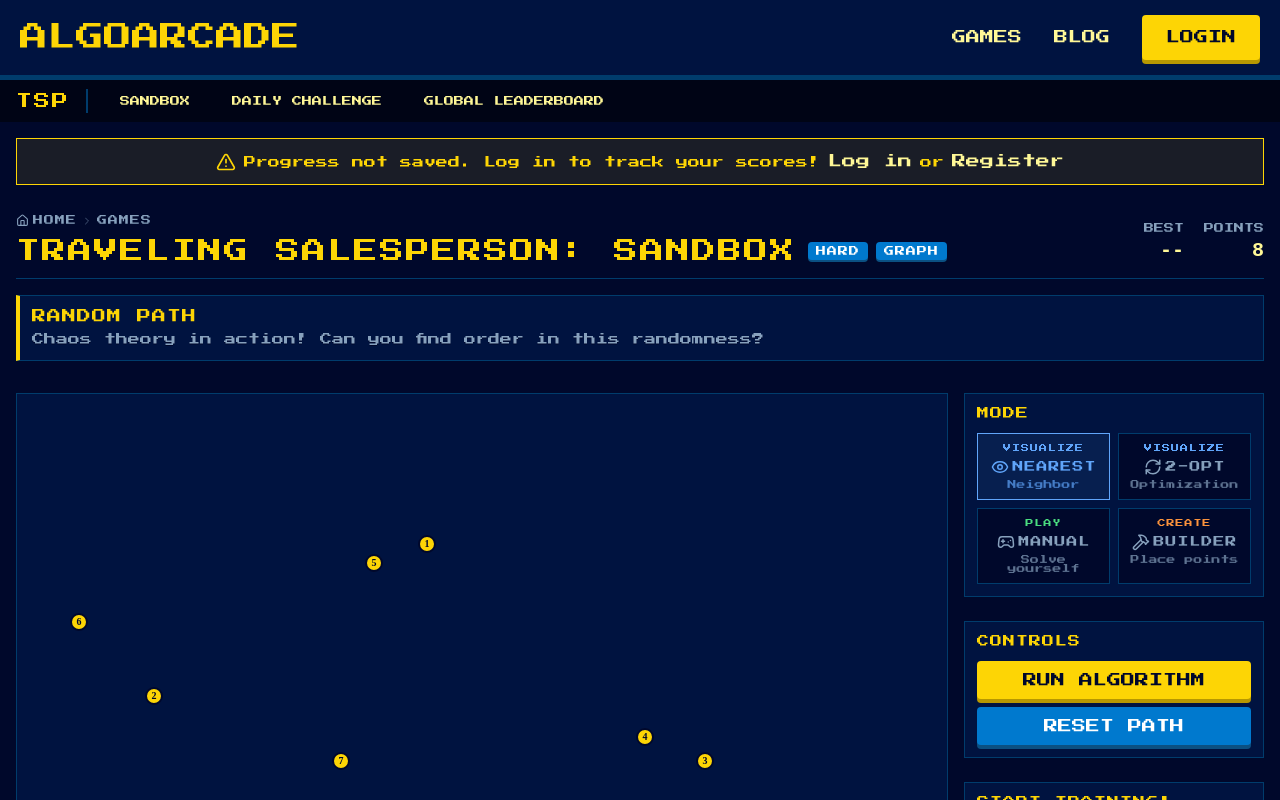
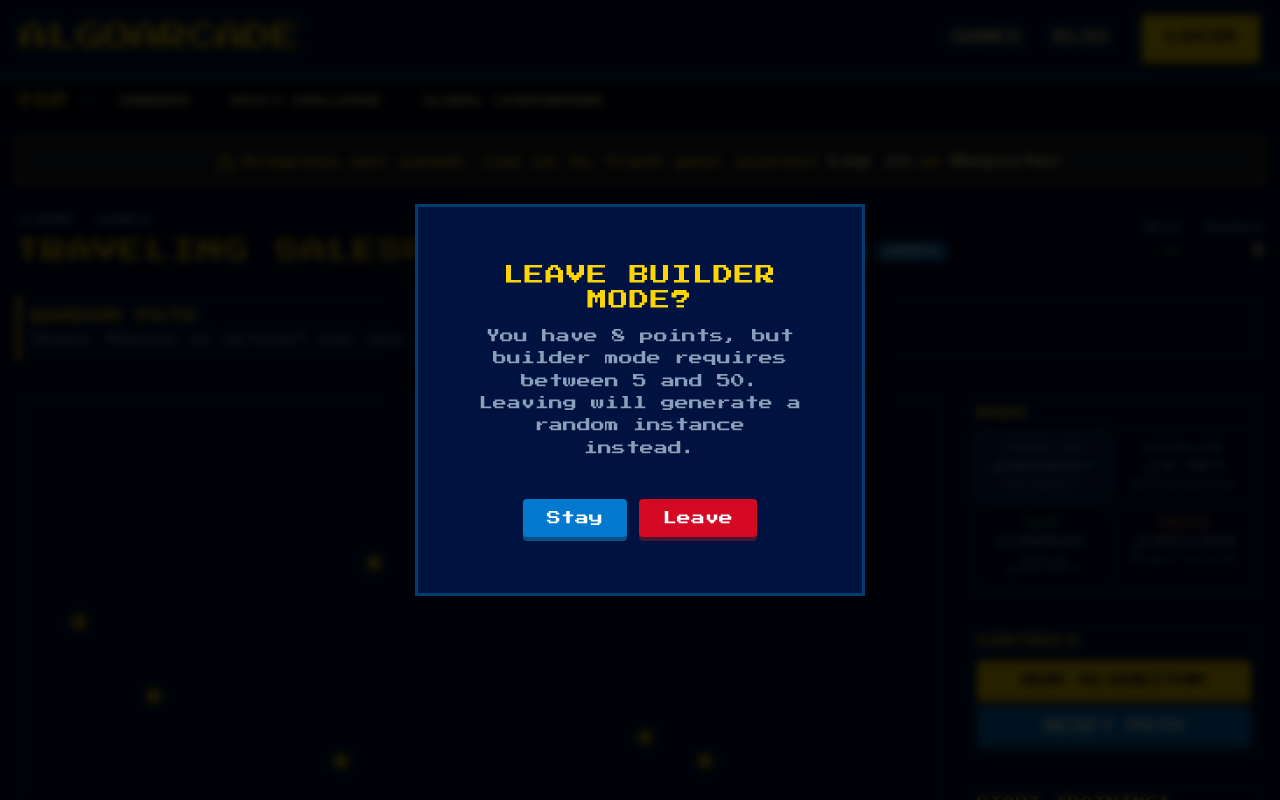
Before and after one commit to TeachingHub/algoarcade, a React app in the folder frontend/: page /games/tsp in a window 1280 px wide. Shown: the top 800 px of the page. Built offline with nearby package versions, Linux system fonts and the light colour scheme; no server answers; the HTML template or start-up script is replaced by a standard one.

Commit message:
Feat: Added Modal to confirm exit builder mode

```diff
--- a/frontend/src/components/games/tsp/TSPSandbox.tsx
+++ b/frontend/src/components/games/tsp/TSPSandbox.tsx
@@ -12,6 +12,7 @@ import GameLayout from "@/layouts/GameLayout";
 // Game Specific Components
 import TSPCanvas from "@/components/games/tsp/TSPCanvas";
 import TSPSandboxControls from "@/components/games/tsp/TSPSandboxControls";
+import Modal from "@/components/shared/Modal";
 
 // Hook
 import { useTSPSandbox } from "@/hooks/games/useTSPSandbox";
@@ -33,6 +34,9 @@ export default function TSPSandbox() {
         scenarioInfo,
         customPointCount,
         setCustomPointCount,
+        pendingModeSwitch,
+        confirmModeSwitch,
+        cancelModeSwitch,
         actions
     } = useTSPSandbox(canvasSize);
 
@@ -143,6 +147,17 @@ export default function TSPSandbox() {
                     </div>
                 )}
             </div>
+
+            <Modal
+                isOpen={pendingModeSwitch !== null}
+                title="Leave Builder Mode?"
+                message={`You have ${gameState.points.length} point${gameState.points.length !== 1 ? 's' : ''}, but builder mode requires between 5 and 50. Leaving will generate a random instance instead.`}
+                confirmLabel="Leave"
+                cancelLabel="Stay"
+                onConfirm={confirmModeSwitch}
+                onCancel={cancelModeSwitch}
+                isDestructive
+            />
         </GameLayout>
     );
 }
```
